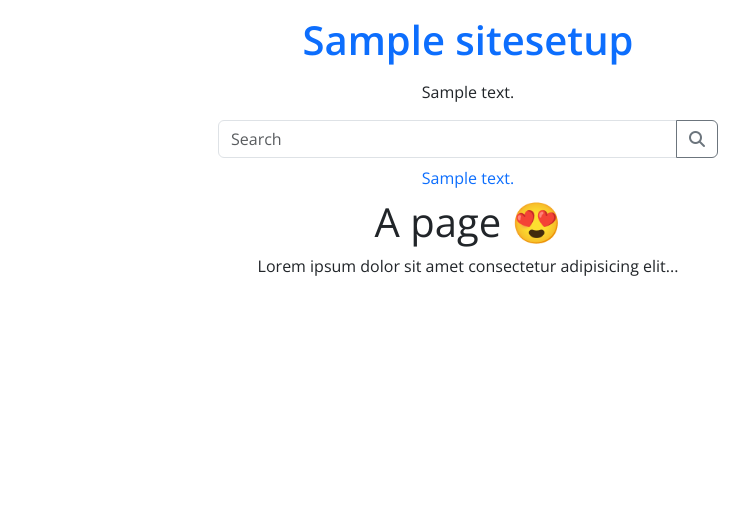
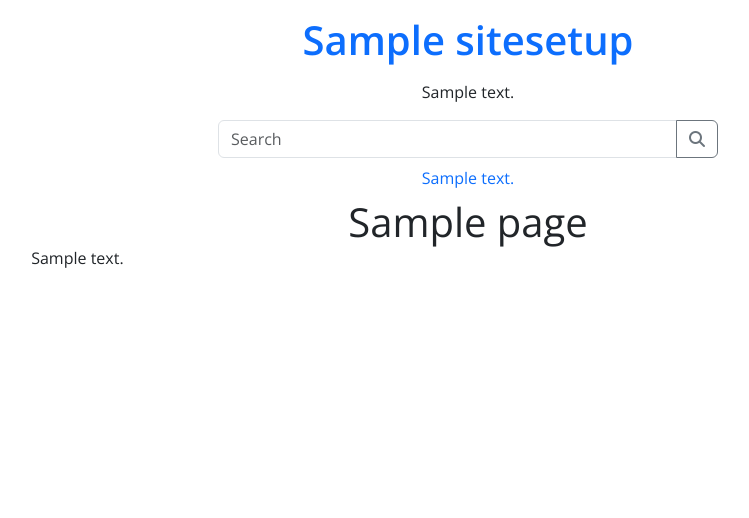
Before and after one commit to Jaycmarques/MyBlog, a Django app: a page that uses djangoapp/blog/templates/blog/pages/page.html in a window 1280 px wide. Shown: the top 518 px of the page, without its empty margins (172-921 px from the left). Run offline with Django 5.2, Linux system fonts and the light colour scheme; tables that the repository leaves empty hold one stand-in row (values such as "Sample post").

Commit message:
in progress

```diff
--- a/djangoapp/blog/models.py
+++ b/djangoapp/blog/models.py
@@ -75,6 +75,11 @@
         help_text='If box unchecked, page not available in the website.'
     )
     content = models.TextField()
+
+    def get_absolute_url(self):
+        if not self.is_published:
+            return reverse('blog:index')
+        return reverse('blog:page', args=(self.slug,))
 
     def save(self, *args, **kwargs):
         if not self.slug:
--- a/djangoapp/blog/templates/blog/pages/page.html
+++ b/djangoapp/blog/templates/blog/pages/page.html
@@ -3,9 +3,11 @@
 {% block content %}
   <main class="main-content section-wrapper">
     <div class="container">
-      <div class="text-center section-gap">
-        <h1>A page 😍</h1>
-        <p>Lorem ipsum dolor sit amet consectetur adipisicing elit...</p>
+      <div class="text-justify section-gap" >
+        <h1 class="text-center" style="margin: 0 auto;">{{ page.title }}</h1>
+        <div class="text-justify" style="margin: 0 auto; max-width: 80%;">
+          {{ page.content | safe }}
+        </div>
       </div>
     </div>
   </main>
--- a/djangoapp/blog/views.py
+++ b/djangoapp/blog/views.py
@@ -1,6 +1,6 @@
 from django.core.paginator import Paginator
 from django.shortcuts import render
-from .models import Post
+from .models import Post, Page
 from django.db.models import Q
 
 PER_PAGE = 9
@@ -90,12 +90,12 @@
 
 
 def page(request, slug):
-
+    page = Page.objects.filter(is_published=True).filter(slug=slug).first()
     return render(
         request,
         'blog/pages/page.html',
         {
-            # 'page_obj': page_obj,
+            'page': page,
         }
     )
 
```
